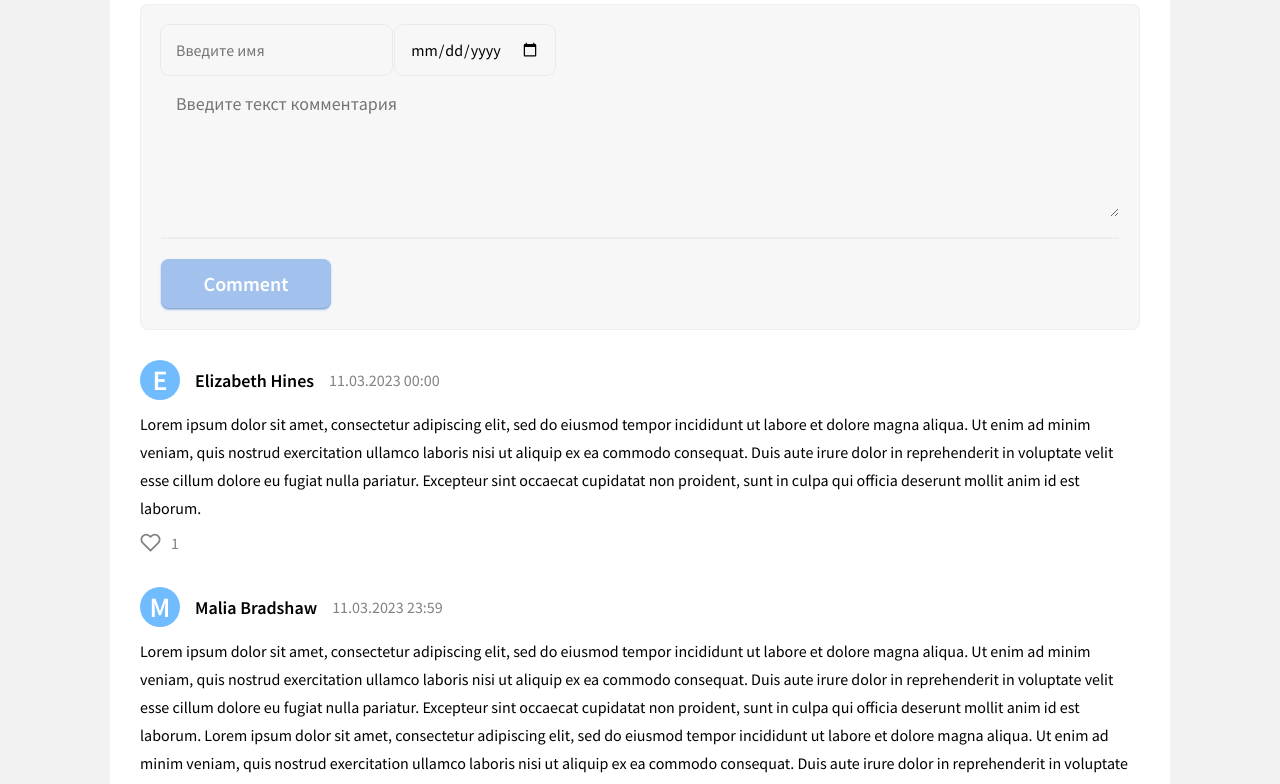
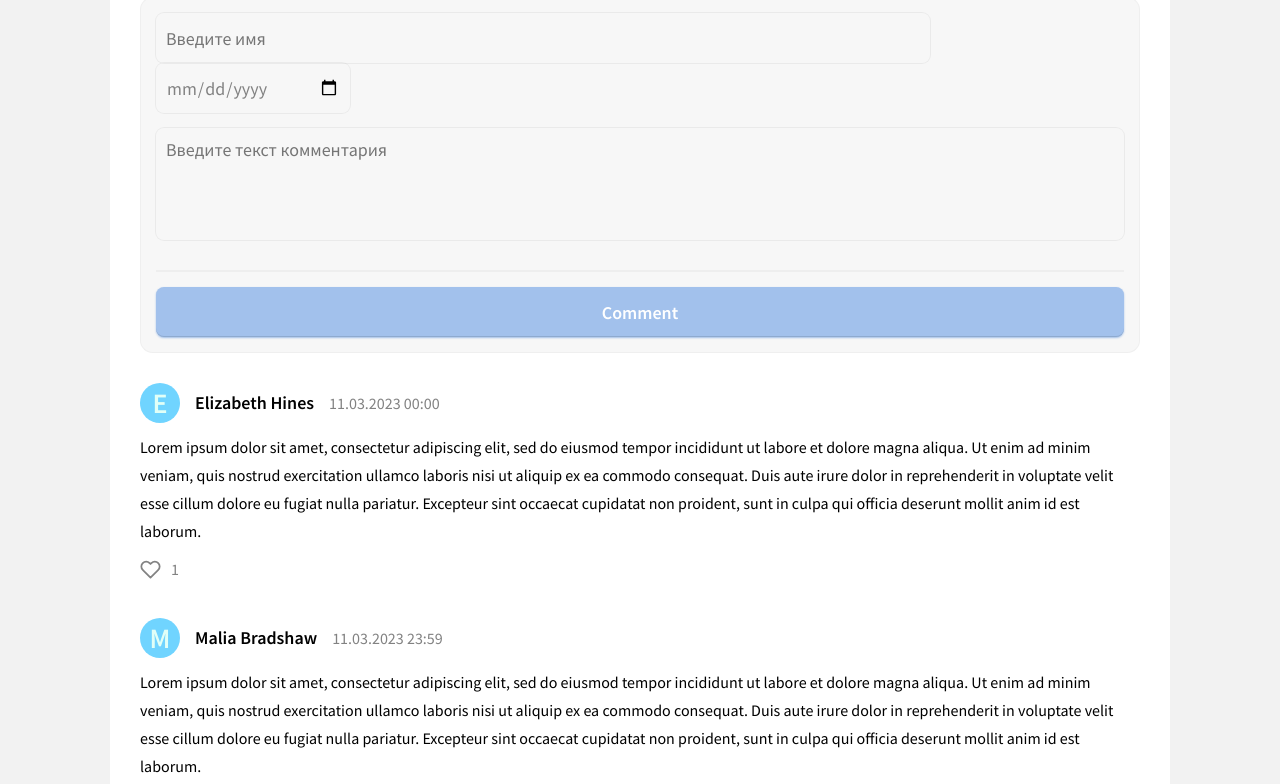
Before and after one commit to safym/comments, a plain HTML site: page index.html in a window 1280 px wide. Shown: the part 101-885 px from the top of the page. Drawn offline with Linux system fonts and the light colour scheme.

Commit message:
fixed styles

```diff
--- a/src/styles/style.scss
+++ b/src/styles/style.scss
@@ -1,154 +1,223 @@
-@import url(https://fonts.googleapis.com/css?family=Source+Sans+Pro:200,200italic,300,300italic,regular,italic,600,600italic,700,700italic,900,900italic);
+@import url(https://fonts.googleapis.com/css?family=Source+Sans+Pro:regular,600&display=swap&subset=cyrillic-ext);
+
+//----variables----------------------------------------------------------//
 
 $height-ui: 50px;
+$transition: all ease-in-out 0.2s;
+
+$input-shadow: rgba(0, 0, 0, 0.05) 0px 0px 0px 1px;
+$button-shadow: 0 1px 2px rgba(70, 131, 217, .48), inset 0 -1px 0 rgba(0, 0, 0, .12);
+
+$shadow-focus: 0 0 0 3px rgba(70, 131, 217, .12);
+$shadow-invalid: 0 0 0 2px rgba(217, 70, 190, 0.12);
+
+$primary-font-weight: 400;
+$secondary-font-weight: 600;
+
+$border-radius: 8px;
+
+$font-size-s: 16px;
+$font-size-m: 18px;
+$font-size-l: 28px;
+
+$offset: 10px;
+
+:root {
+  --like-color: #e55c78;
+  --like-bg-hover-color: #e55c771b;
+  --message-color: #cc5b7bb2;
+
+  --text-color-grey: #828282;
+  --text-main-color: #000000;
+  --bg-element-color: #ffffff;
+  --bg-body-color: #f2f2f2;
+
+  --button-main-color: #0089FF;
+  --button-hover-color: #0075dc;
+  --button-disabled-color: #a2c1ec;
+  --button-text-color: #ffffff;
+
+  --form-blur-bg-color: #f7f7f7;
+  --form-focus-bg-color: #ffffff;
+
+  --border-color-focus: #5ca0ff;
+  --border-color-hover: #bdd6fa;
+
+  --user-preview-bg-color: #70d4ff; //#89e0dd
+  --user-preview-text-color: #e1fff7;
+}
+
+//----main----------------------------------------------------------//
 
 #root {
+  box-sizing: content-box;
   max-width: 1000px;
-  box-sizing: content-box;
-  padding: 30px;
-  margin: 20px auto;
-  border-radius: 8px;
-  background-color: #FFFFFF;
+  padding: 3 * $offset;
+  margin: (2 * $offset) auto;
+  border-radius: $border-radius;
+  background-color: var(--bg-element-color);
 }
 
-form * {}
+body {
+  font-family: 'Source Sans Pro';
+  font-style: normal;
+  font-size: $font-size-s;
+  font-weight: $primary-font-weight;
+  line-height: 28px;
 
-body {
-  background-color: #f2f2f2;
-  font-family: 'Source Sans Pro';
+  color: var(--text-main-color);
+  background-color: var(--bg-body-color);
 }
 
 .comments {
   display: flex;
   flex-direction: column;
 
-  &__form {}
-
   &__header {
-    font-family: 'Source Sans Pro';
-    font-style: normal;
-    font-weight: 600;
-    font-size: 28px;
-    line-height: 35px;
-    margin-bottom: 20px;
-    color: #000000;
+    font-weight: $secondary-font-weight;
+    font-size: $font-size-l;
+    margin-bottom: 2 * $offset;
   }
 
-
   &__comments-wrapper {
-    padding: 30px 0;
+    padding: (3 * $offset) 0;
   }
 }
 
+//----form----------------------------------------------------------//
+
 .form {
-  background-color: #f7f7f7;
-  border: 1px solid rgba(0, 0, 0, .03);
-
-  border-radius: 8px;
-  padding: 20px;
+  padding: 1.5 * $offset;
   display: flex;
   flex-direction: column;
-  transition: all cubic-bezier(.07, .61, .14, .99) 0.3s;
+  transition: $transition;
+
+  font-size: $font-size-m;
+
+  border-radius: 1.6 * $border-radius;
+  border: 1px solid rgba(0, 0, 0, .03);
+  background-color: #f7f7f7;
 
   &_focused {
-    border-color: #5ca0ff !important;
-    box-shadow: 0 0 0 3px rgba(70, 131, 217, .12);
-    background-color: #ffffff;
+    border-color: var(--border-color-focus) !important;
+    box-shadow: $shadow-focus;
+    background-color: var(--form-focus-bg-color);
+
+    & .form-field_state_invalid {
+      box-shadow: $shadow-invalid;
+    }
   }
 
   &:hover {
-    box-shadow: 0 0 0 3px rgba(70, 131, 217, .12);
-    border-color: #bdd6fa;
-    background-color: #ffffff;
+    box-shadow: $shadow-focus;
+    border-color: var(--border-color-hover);
+    background-color: var(--bg-element-color);
   }
 
+  &__title-wrapper {
+    position: relative;
+    display: flex;
+
+    & *:not(:last-child) {
+      margin-right: 1.5 * $offset;
+    }
+  }
+
+  &__footer-wrapper {
+    display: flex;
+    justify-content: space-between;
+    align-items: center;
+  }
+
+  &__message {
+    font-size: $font-size-s;
+    color: var(--message-color);
+  }
 
   &__username {
+    width: 80%;
     height: $height-ui;
-    padding: 15px;
-    border-radius: 8px;
-    box-shadow: rgba(0, 0, 0, 0.05) 0px 0px 0px 1px;
+    padding: $offset;
+
+    border-radius: $border-radius;
+    box-shadow: $input-shadow;
+    transition: $transition;
   }
 
   &__date {
+    width: 20%;
     height: $height-ui;
-    padding: 15px;
-    border-radius: 8px;
-    box-shadow: rgba(0, 0, 0, 0.05) 0px 0px 0px 1px;
+    padding: $offset;
+
+    font-weight: 300;
+
+    border-radius: $border-radius;
+    box-shadow: $input-shadow;
+    color: var(--text-color-grey);
+    transition: $transition;
   }
 
   &__textarea {
-    font-family: 'Source Sans Pro';
-    font-style: normal;
-    font-weight: 400;
-    font-size: 18px;
-    line-height: 28px;
-    padding: 15px;
+    padding: $offset;
+    margin: (1.5 * $offset) 0;
+
+    resize: none;
+    box-shadow: $input-shadow;
+    border-radius: $border-radius;
+    transition: $transition;
   }
 
   &__borderline {
     height: 2px;
-    margin: 20px 0;
+    margin: (1.5 * $offset) 0;
     background: rgba(0, 0, 0, 0.034);
   }
 
   &__button-submit {
-    background: #0089FF;
-    border-radius: 8px;
-    color: white;
-    font-family: 'Source Sans Pro';
-    font-style: normal;
-    font-weight: 600;
-    font-size: 20px;
-    line-height: 28px;
-    max-width: 170px;
-    height: 50px;
-    transition: all .2s;
-    box-shadow: 0 1px 2px rgba(70, 131, 217, .48), inset 0 -1px 0 rgba(0, 0, 0, .12);
+    min-width: 170px;
+    height: $height-ui;
 
+    font-weight: $secondary-font-weight;
+
+    color: var(--button-text-color);
+    border-radius: $border-radius;
+    box-shadow: $button-shadow;
+    background: var(--button-main-color);
+    transition: $transition;
 
     &:disabled {
-      background-color: #a2c1ec;
+      background-color: var(--button-disabled-color);
       cursor: auto;
     }
 
     &:not(:disabled):hover {
-      background: #0075dc;
+      background: var(--button-hover-color);
     }
 
     &:not(:disabled):hover:active {
-      transform: translateY(.125rem);
-    }
-
-    &:focus {
-      outline: 0 solid transparent;
-    }
-
-    &:not(:disabled):active {
-
+      transform: translateY(3px);
     }
   }
 }
 
-.comments-wrapper {
-  .comments-wrapper__comment {}
-}
+//----comment----------------------------------------------------------//
 
 .comment {
   &:not(:last-child) {
-    margin-bottom: 30px;
+    margin-bottom: (3 * $offset);
   }
 
 
   &__title-wrapper {
+    margin-bottom: $offset;
+
     display: flex;
     flex-direction: row;
     justify-content: flex-start;
     align-items: center;
-    margin-bottom: 10px;
 
     & *:not(:last-child) {
-      margin-right: 15px;
+      margin-right: 1.5 * $offset;
     }
   }
 
@@ -160,34 +229,25 @@ body {
     display: flex;
     justify-content: center;
     align-items: center;
-    font-size: 28px;
-    font-weight: 600;
-    background-color: #70bcff;
-    color: white;
+
+    font-size: $font-size-l;
+    font-weight: $secondary-font-weight;
+    color: var(--user-preview-text-color);
+    background-color: var(--user-preview-bg-color);
   }
 
   &__username {
-    font-family: 'Source Sans Pro';
-    font-style: normal;
-    font-weight: 600;
-    font-size: 18px;
-    line-height: 23px;
+    font-size: $font-size-m;
+    font-weight: $secondary-font-weight;
   }
 
   &__text {
-    font-family: 'Source Sans Pro';
-    font-style: normal;
-    font-weight: 400;
-    font-size: 16px;
-    line-height: 28px;
-    margin-bottom: 10px;
+    white-space: pre-wrap;
+    margin-bottom: $offset;
   }
 
   &__date {
-    font-weight: 400;
-    font-size: 16px;
-    line-height: 18px;
-    color: #828282;
+    color: var(--text-color-grey);
   }
 
   &__like-wrapper {
@@ -196,12 +256,76 @@ body {
   }
 
   &__like-count {
-    color: #828282;
+    color: var(--text-color-grey);
   }
 
   &__like-button {
+    margin-right: $offset;
+
     display: flex;
     align-items: center;
-    margin-right: 10px;
+  }
+
+  &__like-icon {
+    width: 40px;
+    height: 40px;
+    padding: $offset;
+
+    border-radius: 40%;
+    transition: $transition;
+    &:hover {
+      stroke: var(--like-color);
+      background-color: var(--like-bg-hover-color);
+    }
+
+    &:active {
+      stroke: var(--like-color);
+      transform: scale(1.5);
+    }
+
+    &_state {
+      &_active {
+        fill: var(--like-color);
+        stroke: var(--like-color);
+      }
+
+      &_disabled {
+        fill: none;
+        stroke: var(--text-color-grey);
+      }
+    }
   }
 }
+
+//----media----------------------------------------------------------//
+
+//--desktop screen section (column section to row)
+@media only screen and (max-width: 950px) {
+  .form {
+    &__title-wrapper {
+      flex-direction: column;
+
+      & *:not(:last-child) {
+        margin-bottom: 1.5 * $offset;
+      }
+    }
+
+    &__footer-wrapper {
+      flex-direction: column;
+      align-items: center;
+
+      & *:not(:last-child) {
+        margin-bottom: 1.5 * $offset;
+      }
+    }
+
+    &__username {
+      width: 100%;
+    }
+
+    &__date {
+      width: 100%;
+    }
+
+  }
+}
```
Also changed, not shown: src/styles/style.css.
